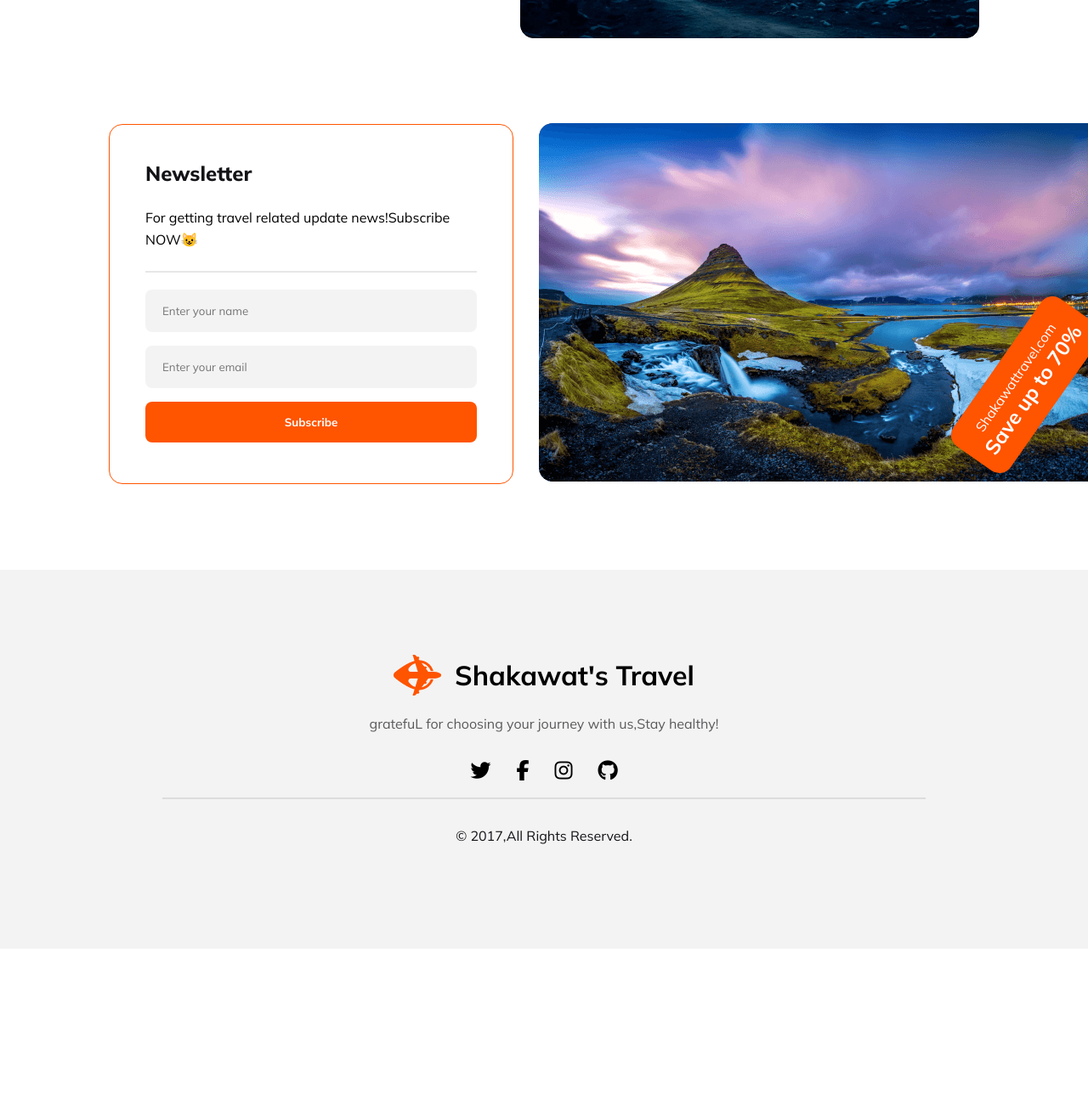
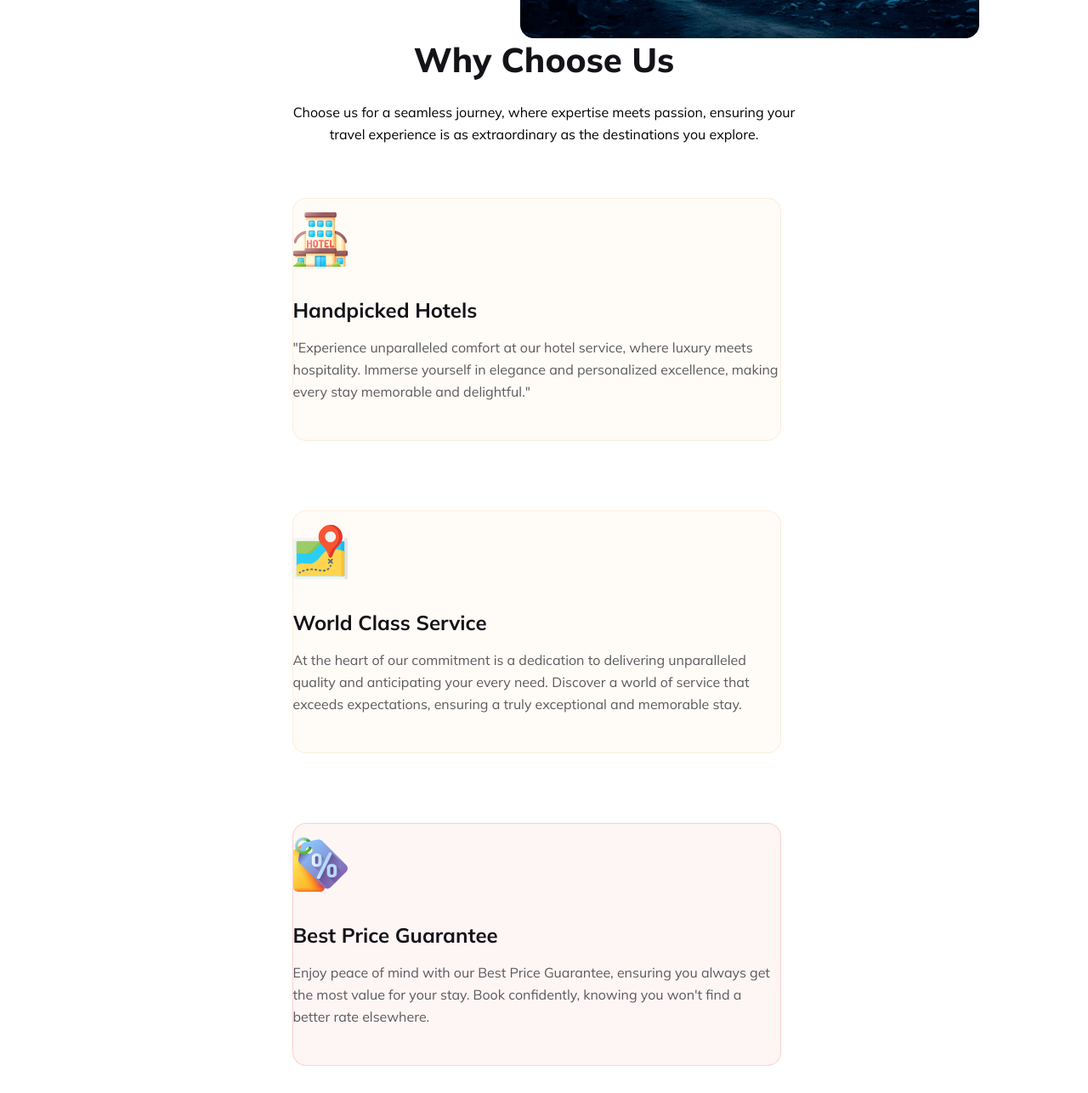
Before and after one commit to ShakawatBhai/Assignment-2, a plain HTML site: page index.html in a window 1280 px wide. Shown: the part 1253-2540 px from the top of the page at 85% size. Before the commit the page ends 2370 px from the top, so only its background shows below. Drawn offline with Linux system fonts and the light colour scheme.

Commit message:
why choose us section added

```diff
--- a/index.html
+++ b/index.html
@@ -11,23 +11,23 @@
     <header>
         <nav>
             <div class="nav-bar">
-                <img src="/Images/Group 40071 (2).png" alt="none" class="group">
+                <img src="/images/Group 40071 (2).png" alt="none" class="group">
                 <h1 class="agencyname">Shakawat's <span>Travel<span></h1>
             </div>
 
             <ul class="menubar">
-                <li><a href="#"> Home </a></li>
-                <li><a href="#"> Packages </a></li>
-                <li><a href="#"> Testimonial </a></li>
-                <li><a href="#"> Blog </a></li>
-                <li><a href="#"> Contact </a></li>
+                <li><a href="*"> Home </a></li>
+                <li><a href="*"> Packages </a></li>
+                <li><a href="*"> Testimonial </a></li>
+                <li><a href="*"> Blog </a></li>
+                <li><a href="*"> Contact </a></li>
             </ul>
 
             <i class="fa-solid fa-bars"></i>
         </nav>
 
         <div class="banner">
-            <img src="/Images/Group 13 (1) (1).png" alt="">
+            <img src="/images/Group 13 (1) (1).png" alt="">
 
             <div class="banner-content">
                 <h1>Explore Your Travel</h1>
@@ -37,7 +37,7 @@
                     <input type="text" name="" id="" placeholder="Where go">
                     <select name="" id=""><option value="">When</option></select>
                     <select name="" id=""><option value="">Select Type</option></select>
-                    <button id="subscribe" class="btn-primary"><i class="fa-solid fa-magnifying-glass"></i> Find Now</button>
+                    <button class="btn-primary"><i class="fa-solid fa-magnifying-glass"></i> Find Now</button>
                 </div>
             </div>
         </div>
@@ -56,8 +56,49 @@
                 <p class="conclusion">Make memories that last forever with our's </p>
                 <button class="btn-primary">Read More</button>
             </div>
-            <img src="/Images/Rectangle 4.png" alt="">
+            <img src="/images/Rectangle 4.png" alt="">
         </div>
+
+
+        <div class="choose-section">
+            <div class="choose-content">
+                <h1>Why Choose Us</h1>
+                <p>Choose us for a seamless journey, where expertise meets passion, ensuring your travel experience is
+                    as extraordinary as the destinations you explore.</p>
+            </div>
+            <div class="choose-us">
+                <div class="choose-us1">
+                <div class="choose-us1a">
+                    <img src="/images/hotel 1.svg" alt="">
+                    <h2>Handpicked Hotels</h2>
+                    <p>"Experience unparalleled comfort at our hotel service, where luxury meets hospitality. Immerse
+                        yourself in elegance and personalized excellence, making every stay memorable and delightful."
+                    </p>
+                </div>
+                </div>
+                <div class="choose-us1">
+                    <div class="choose-us1b">
+                        <img src="/images/map 1.svg" alt="">
+                    <h2>World Class Service</h2>
+                    <p>At the heart of our commitment is a dedication to delivering unparalleled quality and
+                        anticipating your every need. Discover a world of service that exceeds expectations, ensuring a
+                        truly exceptional and memorable stay.</p>
+                    </div>
+
+                </div>
+                <div class="choose-us1">
+                    <div class="choose-us1c">
+                        <img src="/images/price-tag 1.svg" alt="">
+                        <h2>Best Price Guarantee</h2>
+                        <p>Enjoy peace of mind with our Best Price Guarantee, ensuring you always get the most value for
+                            your stay. Book confidently, knowing you won't find a better rate elsewhere.</p>
+                    </div>
+                </div>
+            </div>
+        </div>
+
+
+
 
 
         <div class="newsletter-section">
@@ -72,7 +113,7 @@
                 </form>
             </div>
             <div class="save">
-                <img src="./Images/Rectangle 8 (1).png" alt="">
+                <img src="./images/Rectangle 8 (1).png" alt="">
                 <div class="attached">
                     <p>Shakawattravel.com</p>
                     <h2>Save up to 70%</h2>
@@ -88,7 +129,7 @@
     </main>
     <footer>
         <div class="nav-bar">
-            <img src="/Images/Group 40071 (2).png" alt="none" class="group">
+            <img src="/images/Group 40071 (2).png" alt="none" class="group">
             <h1 class="agencyname">Shakawat's <span>Travel<span></h1>
         </div>
         <p>gratefuL for choosing your journey with us,Stay healthy!</p>
--- a/style.css
+++ b/style.css
@@ -92,6 +92,8 @@ nav{
     width: 100%;
     height: 500px;
     position: absolute;
+    background-image: linear-gradient(180deg, rgba(19, 19, 24, 0.80) 0%, rgba(19, 19, 24, 0.00) 100%);
+
 }
 
 .banner-content{
@@ -175,6 +177,85 @@ main{
 .first-content ul{
     padding-left: 20px;
 }
+
+.choose-content{
+    display: flex;
+    flex-direction: column;
+    align-items: center;
+    gap: 24px;
+}
+
+.choose-content h1{
+    font-size: 2.5rem;
+    color: #131318;
+    font-weight: 800;
+    text-align: center;
+}
+
+.choose-content p{
+    width: 600px;
+    text-align: center;
+    line-height: 26px;
+}
+
+.choose-us{
+    margin: 30px 0;
+    display: flex;
+    flex-wrap: wrap;
+    justify-content: center;
+    gap: 24px;
+}
+
+.choose-us1{
+    width: 570px;
+    height: 280px;
+    padding: 32px 55px 32px 32px;
+}
+
+.choose-us1a{
+    width: 573px;
+    height: 284px;
+
+    border-radius: 16px;
+    border: 1px solid rgba(251, 181, 99, 0.20);
+    background: rgba(251, 181, 99, 0.05);
+}
+
+.choose-us1b{
+
+    border-radius: 16px;
+    border: 1px solid rgba(251, 181, 99, 0.20);
+    background: rgba(251, 181, 99, 0.05);
+
+    width: 573px;
+    height: 284px;
+
+}
+
+.choose-us1c{
+    width: 573px;
+    height: 284px;
+
+    border-radius: 16px;
+    border: 1px solid rgba(233, 68, 68, 0.20);
+    background: rgba(233, 68, 68, 0.05);
+}
+.choose-us1 img{
+    padding: 16px 0;
+}
+
+.choose-us1 h2{
+    color: #131318;
+    padding: 16px 0;
+    font-size: 1.5rem;
+}
+
+.choose-us1 p{
+    color: #5A5A5D;
+    line-height: 26px;
+}
+
+
 
 .newsletter-section{
     display: flex;
```
Also changed, not shown: Images/hotel 1.svg (added), Images/map 1.svg (added), Images/price-tag 1.svg (added).
